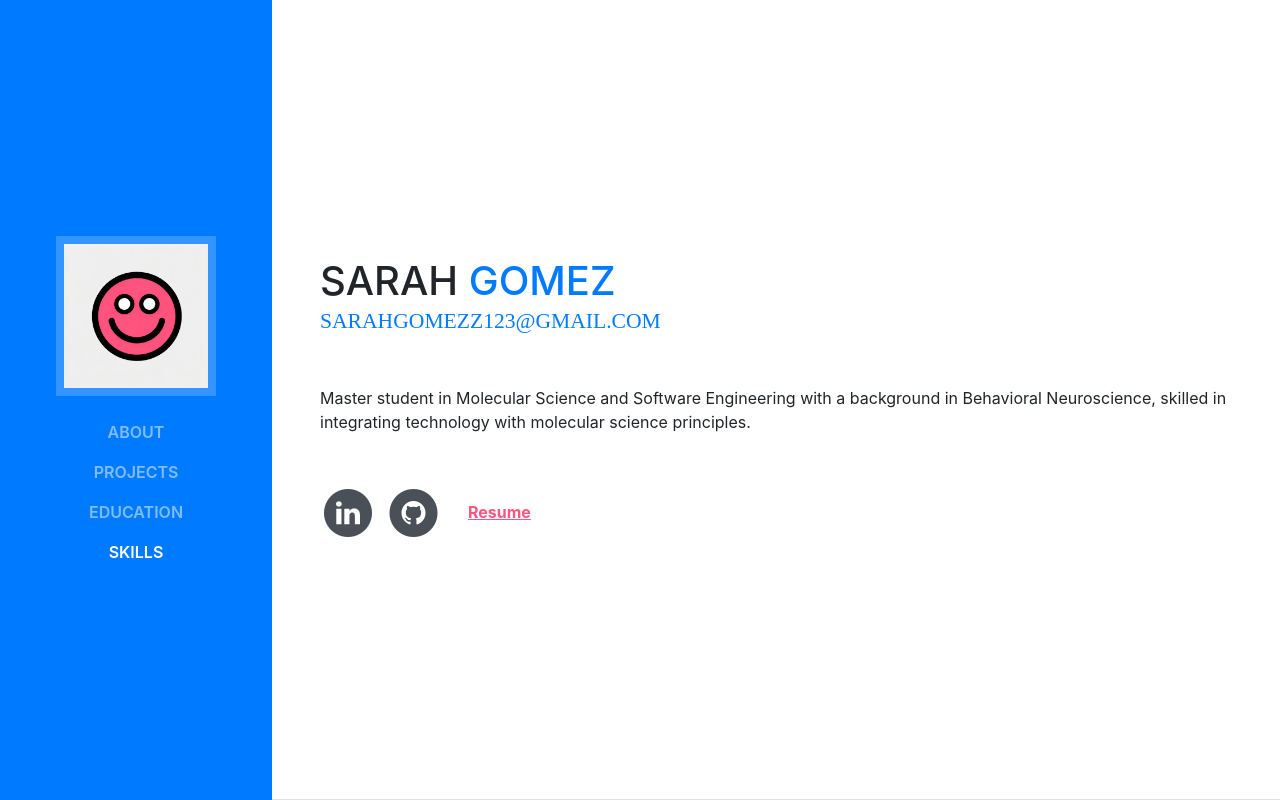
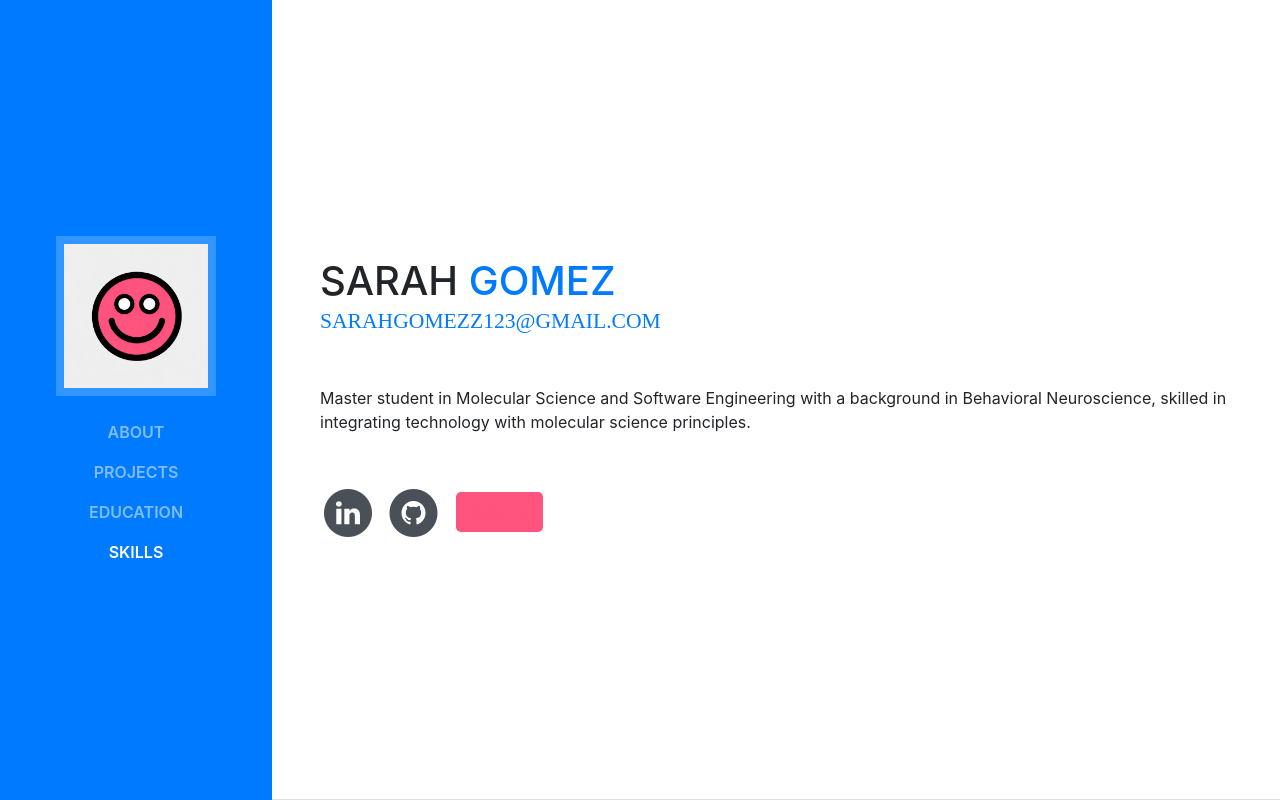
Before and after one commit to sneurog/sarahgomez.github.io, a website with bundled scripts: page index.html in a window 1280 px wide. In both pictures the pointer is over the link "Resume". Shown: the top 800 px of the page. Built offline with nearby package versions, Linux system fonts and the light colour scheme; a web font is replaced by a local one.

```diff
--- a/index.html
+++ b/index.html
@@ -104,7 +104,7 @@
                     transition: background-color 0.3s;
                 }
                 .resume-button:hover {
-                    background-color: #ffffff;
+                    background-color: #FF547E;
                 }
             </style>
         </div>
```
